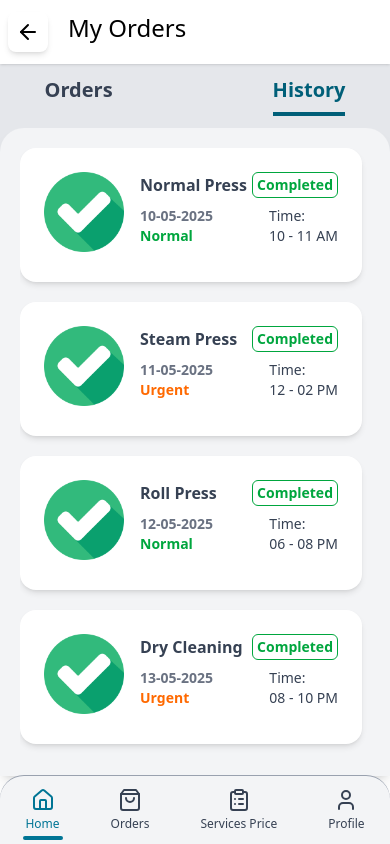
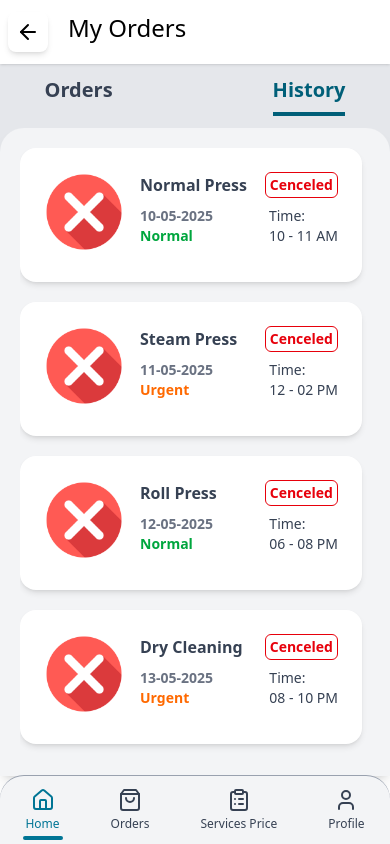
Before and after one commit to Sandb786/Laundry_project_User_Pannel_Frontend, a React (Vite) app: page /myorders in a window 390 px wide. Both pictures are taken after a click on the element "History". Built offline with nearby package versions, Linux system fonts and the light colour scheme.

Commit message:
Test Cenecl in mobile.

```diff
--- a/src/Show_orders/Order_list/History/Show_order_history.jsx
+++ b/src/Show_orders/Order_list/History/Show_order_history.jsx
@@ -13,7 +13,7 @@ export default function Show_order_history({orders})
           <CardBody className="flex gap-4">
             {/* Image */}
             <img
-              src="/Color_Laundry/Done.png"
+              src="/Color_Laundry/Wrong.png"
               alt="service"
               className="w-20 h-20 rounded-lg object-cover"
             />
@@ -31,9 +31,9 @@ export default function Show_order_history({orders})
                 </Typography>
                 <Typography
                   variant="small"
-                  className="border text-green-600 border-green-600 p-0.5 px-1 rounded-md font-semibold"
+                  className="border text-red-600 border-red-600 p-0.5 px-1 rounded-md font-semibold"
                 >
-                  Completed
+                  Cenceled
                 </Typography>
               </div>
 
```
Also changed, not shown: public/Color_Laundry/Wrong.png (added).
